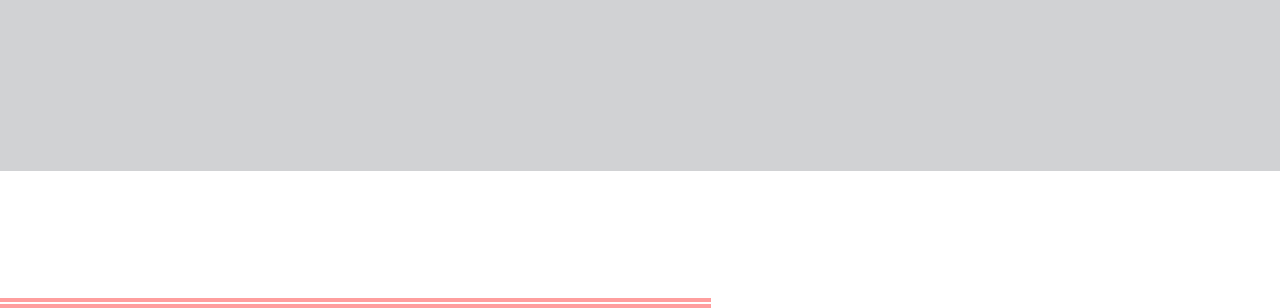
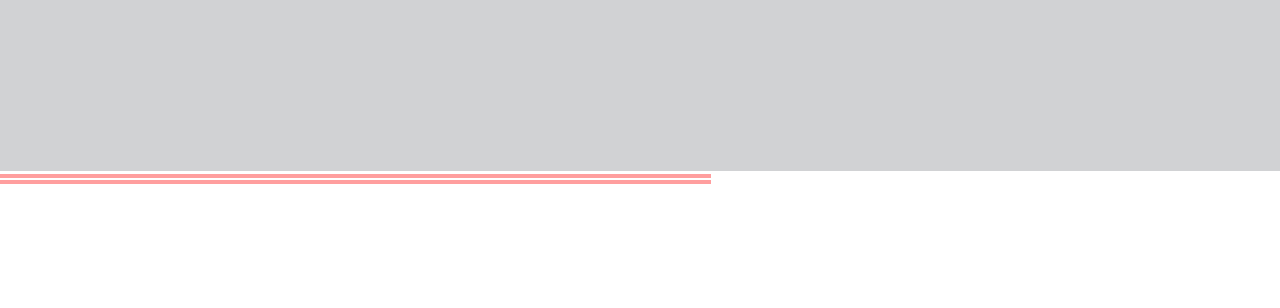
Before and after one commit to OliverEhrhardt/Front-Desk-Display, a plain HTML site: page index.html in a window 1280 px wide. Shown: the part 629-937 px from the top of the page. After the commit the page ends 813 px from the top, so only its background shows below. Drawn offline with nearby package versions, Linux system fonts and the light colour scheme.

Commit message:
hopefully fixing bar issue

```diff
--- a/index.html
+++ b/index.html
@@ -113,7 +113,7 @@ chrome://flags/#autoplay-policy
 				/* set calendar width to always fit proportion of image*/
 				$('.calendar').width($(window).height()/1.125);
 				$('.videoWrap').height($('.videoWrap').width()*(9/16));
-				segheight = $(window).height()/13; //15 calendar segments
+				segheight = $(window).height()/15; //15 calendar segments
 				setCursor(moment()); //adjust cursor
 			});
 			/* move cursor over calendar according to time/ seg size */
```
